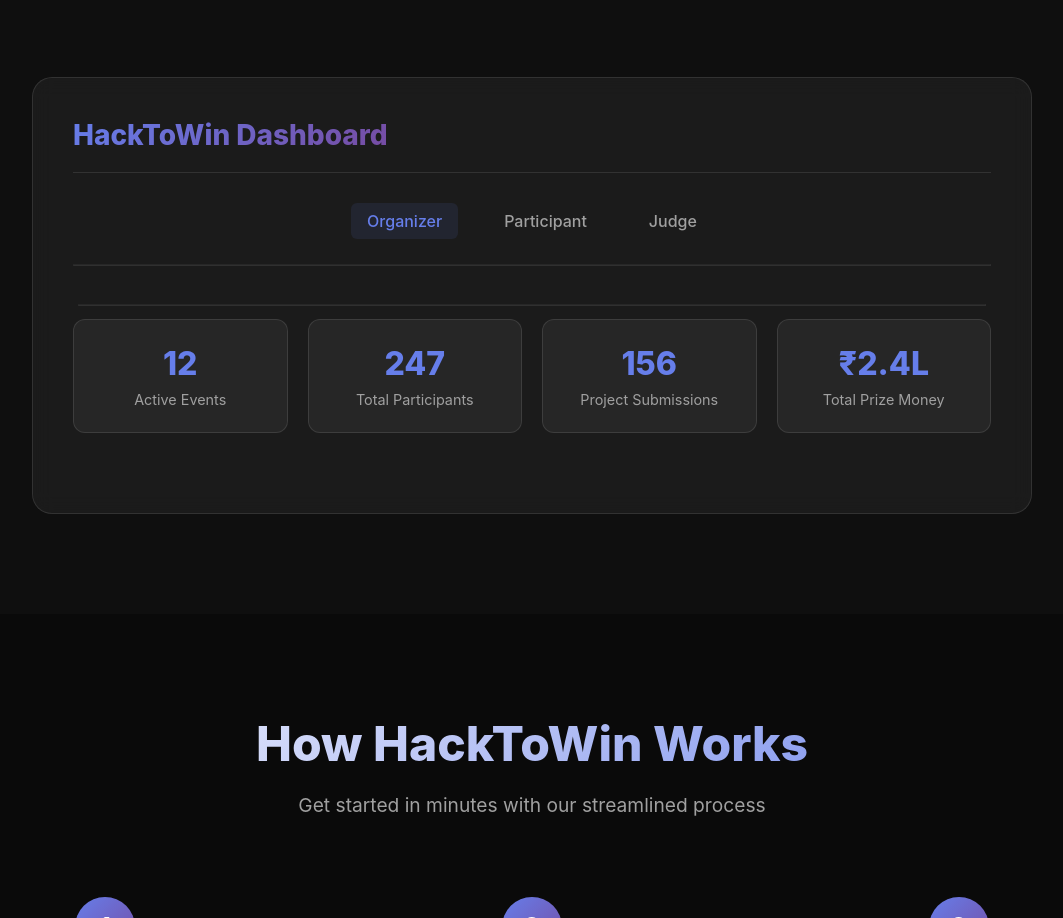
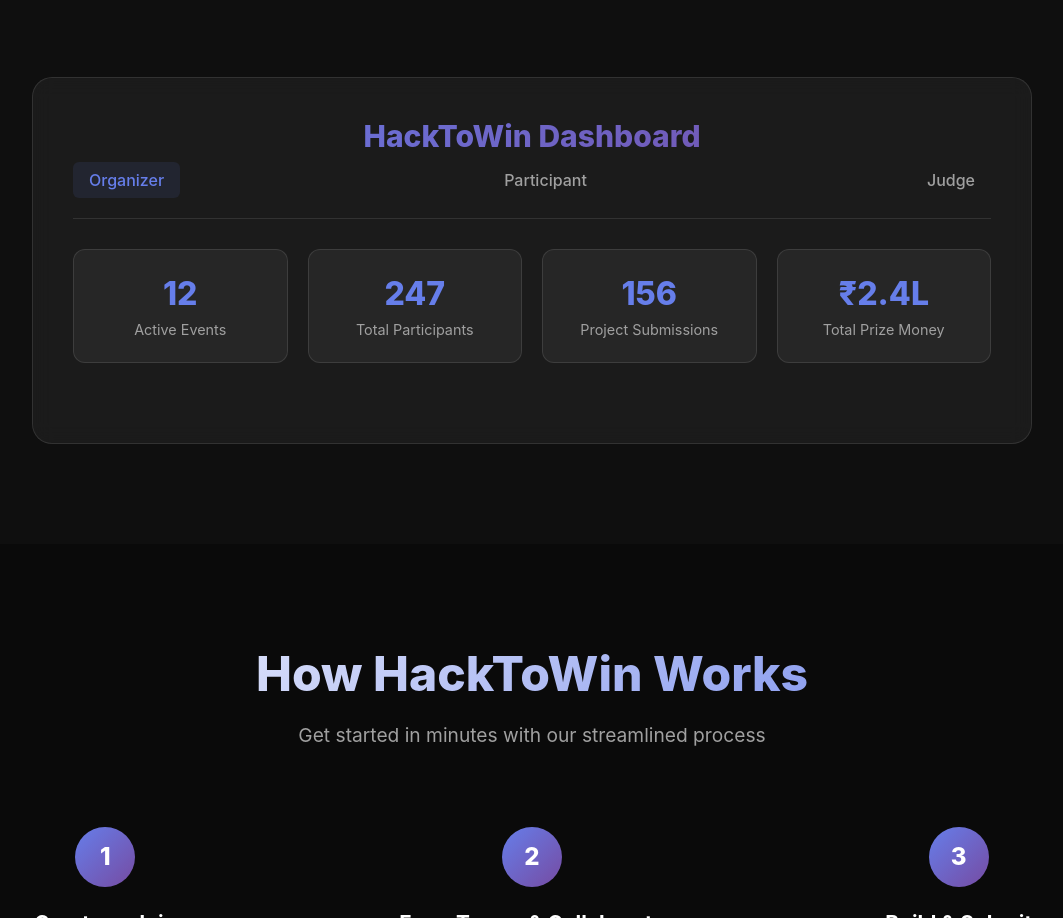
Before and after one commit to Rounaksingh497/HackToWin-hackathonProject, a plain HTML site: page client/index.html in a window 1280 px wide. Shown: the part 2117-3035 px from the top of the page, without its empty margins (108-1171 px from the left). Drawn offline with nearby package versions, Linux system fonts and the light colour scheme.

Commit message:
updated dashboard

```diff
--- a/client/index.html
+++ b/client/index.html
@@ -207,20 +207,12 @@
                     <p>Manage everything from a single, powerful interface designed for efficiency and clarity</p>
                 </div>
                 <div class="dashboard-mockup">
+                    <div class="logo" style="margin-bottom: 8px; font-size:30px;">HackToWin Dashboard</div>
                     <div class="mockup-header">
-                        <div class="logo">HackToWin Dashboard</div>
-
+                        <div class="mockup-nav-item active" onclick="showDashboard('organizer')">Organizer</div>
+                        <div class="mockup-nav-item" onclick="showDashboard('participant')">Participant</div>
+                        <div class="mockup-nav-item" onclick="showDashboard('judge')">Judge</div>
                     </div>
-                    <div class="mockup-nav" style="display: flex; justify-content: center;">
-
-                            <div class="mockup-nav-item active" onclick="showDashboard('organizer')">Organizer</div>
-                            <div class="mockup-nav-item" onclick="showDashboard('participant')">Participant</div>
-                            <div class="mockup-nav-item" onclick="showDashboard('judge')">Judge</div>
-                        </div>
-                        <div style="height: 15px; opacity: 0.1;margin-top:25px ;"><hr></div>
-                    <div id="organizer-dashboard" class="dashboard-content" >
-                        <div style="height:20px;"></div>
-                        <div style="height:10px;opacity: 0.1;margin: 5px;"><hr></div>
                     <div id="organizer-dashboard" class="dashboard-content">
                         <div class="dashboard-stats">
                             <div class="stat-card">
```
